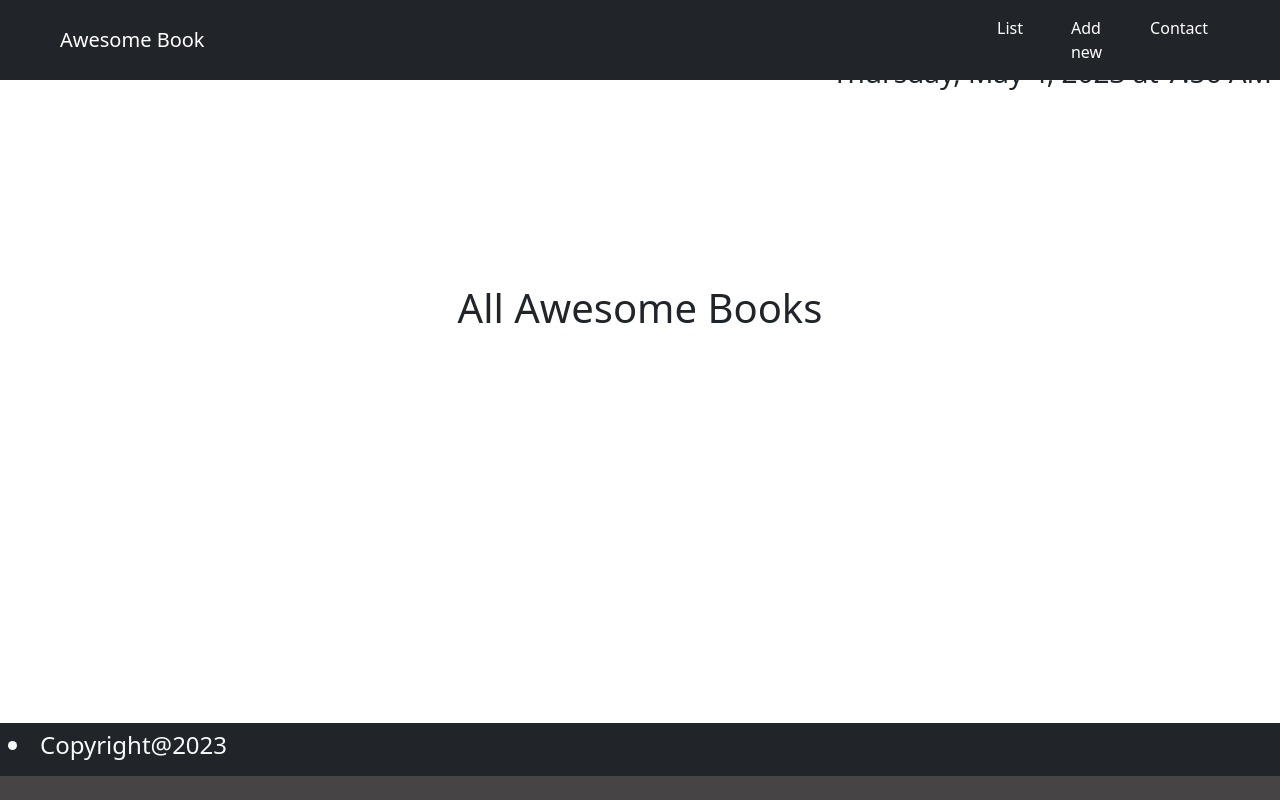
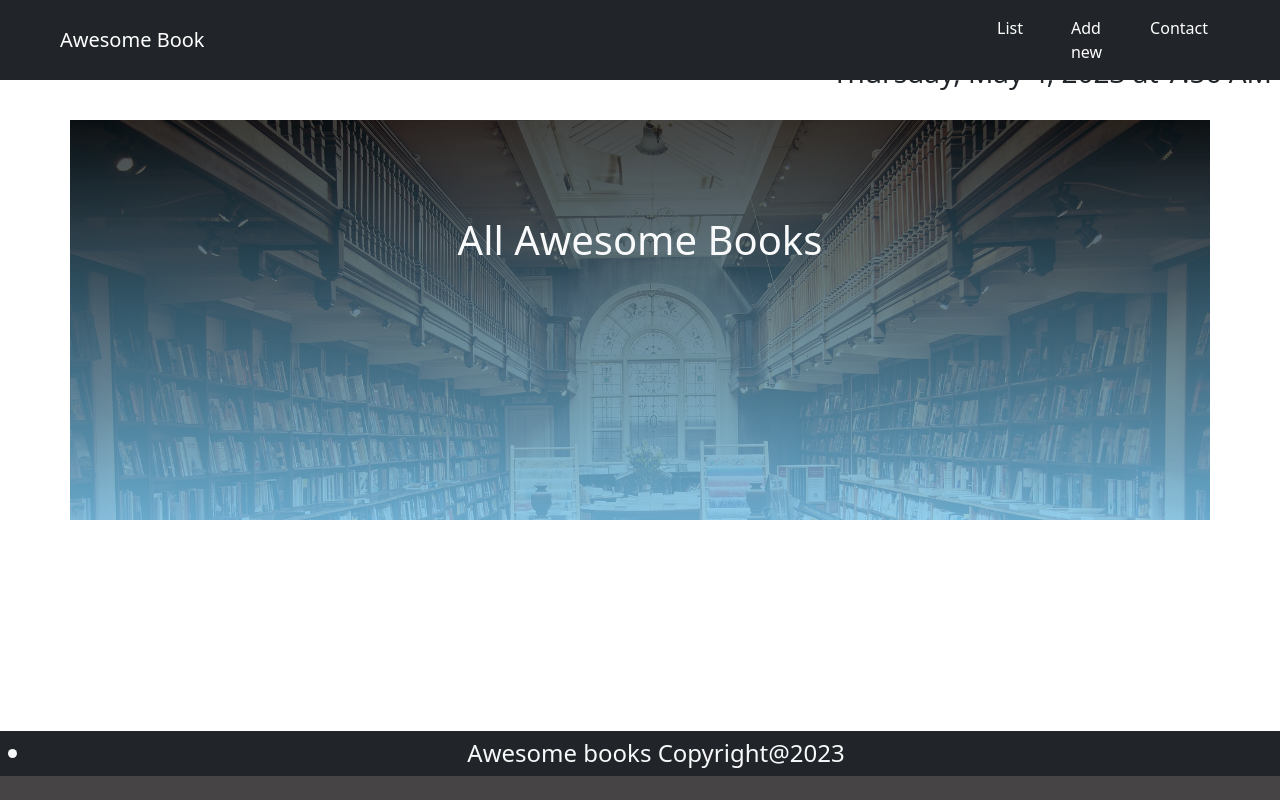
Before and after one commit to ghermaico135/Awesome-book, a website: page index.html in a window 1280 px wide. Drawn offline with nearby package versions, Linux system fonts and the light colour scheme.

Commit message:
Adding background image

```diff
--- a/awesomeBook.js
+++ b/awesomeBook.js
@@ -4,7 +4,7 @@ const bookList = document.querySelector('.booklist');
 const title = document.querySelector('#title');
 const author = document.querySelector('#author');
 const addBtn = document.querySelector('#addBtn');
-// const showBookList = document.querySelector('#showBookList');
+const showBookList = document.querySelector('#showBookList');
 const addBookList = document.querySelector('#addNewBook');
 const contact = document.querySelector('#contact');
 const showBook = document.querySelector('#showBook');
@@ -111,6 +111,13 @@ document.addEventListener('click', (e) => {
   }
 });
 
+showBookList.addEventListener('click', () => {
+  showBook.style.visibility = 'visible';
+  addBooks.style.visibility = 'hidden';
+  showContact.style.visibility = 'hidden';
+  homePage.style.visibility = 'hidden';
+});
+
 addBookList.addEventListener('click', () => {
   showBook.style.visibility = 'hidden';
   addBooks.style.visibility = 'visible';
--- a/index.html
+++ b/index.html
@@ -17,11 +17,13 @@
 		<header>
 			<nav class="navbar navbar-expand-sm bg-dark navbar-dark px-5 fixed-top">
 				<div class="container">
-					<a class="navbar-brand" href="#">Awesome Book</a>
+					<a class="navbar-brand" href="#home-display">Awesome Book</a>
 				</div>
 				<ul class="navbar-nav d-flex">
 					<li class="nav-item mx-3">
-						<a class="nav-link text-white" href="#" id="showBookList">List</a>
+						<a class="nav-link text-white active" href="#" id="showBookList"
+							>List</a
+						>
 					</li>
 					<li class="nav-item mx-3">
 						<a class="nav-link text-white" href="#" id="addNewBook">Add new</a>
@@ -36,9 +38,10 @@
 			<section>
 				<div id="current-date" class="mt-5"></div>
 			</section>
-			<section class="container" id="home-display">
-				<h1 class="h1 text-center mt-4 mb-5 title">All Awesome Books</h1>
-				<div class="booklist"></div>
+			<section class="container home-images" id="home-display">
+				<h1 class="h1 text-light text-center mt-5 p-5 title">
+					All Awesome Books
+				</h1>
 			</section>
 			<section class="container" id="showBook">
 				<h1 class="h1 text-center mt-4 mb-5 title">All Awesome Books</h1>
@@ -92,8 +95,10 @@
 
 		<footer class="fixed-bottom" id="footer-color">
 			<div class="bg-dark">
-				<ul class="d-flex">
-					<li class="text-light h4 p-2">Copyright@2023</li>
+				<ul>
+					<li class="text-light h4 p-2 text-center">
+						Awesome books Copyright@2023
+					</li>
 				</ul>
 			</div>
 			<div class="p-1"></div>
--- a/style.css
+++ b/style.css
@@ -5,6 +5,15 @@
 
 body {
   overflow: auto;
+}
+
+.home-images {
+  background-image: linear-gradient(rgba(0, 0, 0, 0.7), rgba(125, 200, 240, 0.8)), url(./library-.jpg);
+  background-size: cover;
+  width: 100%;
+  height: 50vh;
+  margin: auto;
+  transform: translate(-50%, -50%);
 }
 
 #home-display {
```
Also changed, not shown: library-.jpg (added).
